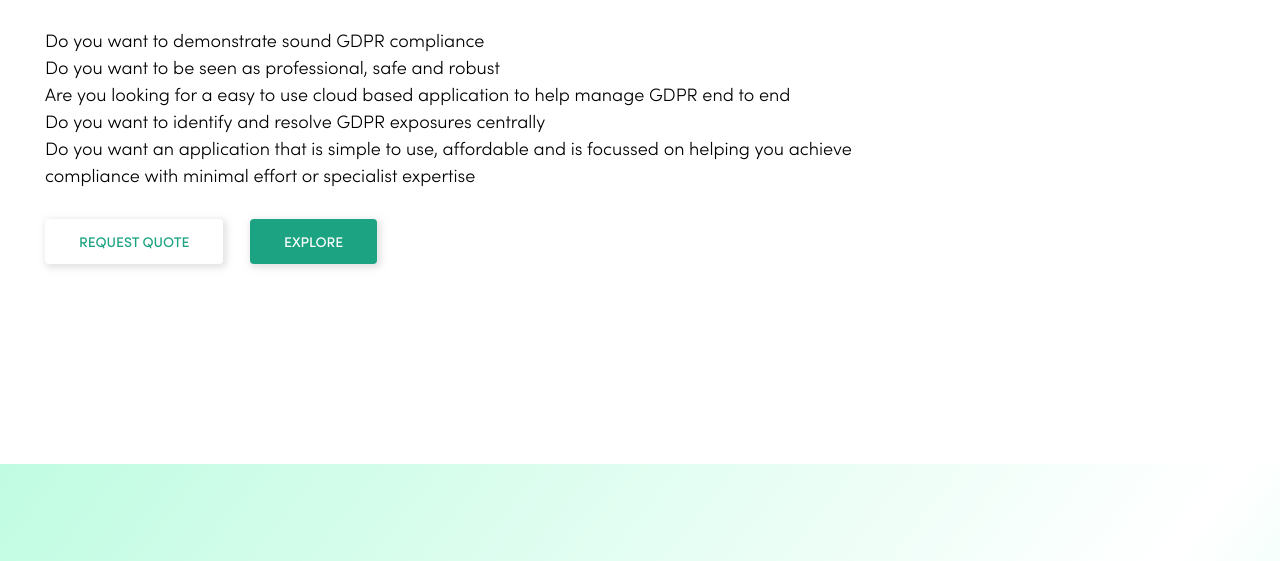
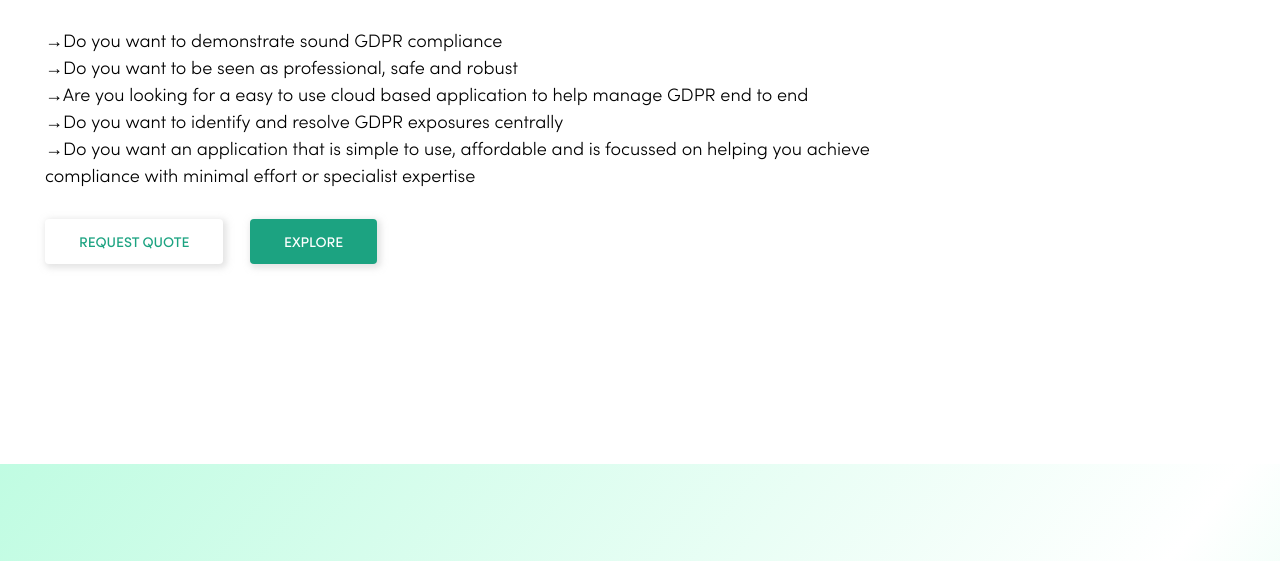
Before and after one commit to riskpin/rp.github.io, a plain HTML site: page index1.html in a window 1280 px wide. Shown: the part 236-797 px from the top of the page. Drawn offline with nearby package versions, Linux system fonts and the light colour scheme; a script that the page names is missing.

Commit message:
Update index1.html

```diff
--- a/index1.html
+++ b/index1.html
@@ -115,11 +115,11 @@
                 <div class="Cover__text">
                     <h1 class="Header Header--cover" data-aos="reveal-up" data-aos-duration="700" style="font-size: 35px;">GDPR Compliance Management for Start-Ups</h1>
                     <p class="Header--cover__description" data-aos="reveal-up" data-aos-duration="700" data-aos-delay="100">
-                         Do you want to demonstrate sound GDPR compliance
-                        <br /> Do you want to be seen as professional, safe and robust
-                        <br /> Are you looking for a easy to use cloud based application to help manage GDPR end to end
-                        <br /> Do you want to identify and resolve GDPR exposures centrally
-                        <br /> Do you want an application that is simple to use, affordable and is focussed on helping you achieve compliance with minimal effort or specialist expertise
+                         &#8594;Do you want to demonstrate sound GDPR compliance
+                        <br /> &#8594;Do you want to be seen as professional, safe and robust
+                        <br /> &#8594;Are you looking for a easy to use cloud based application to help manage GDPR end to end
+                        <br /> &#8594;Do you want to identify and resolve GDPR exposures centrally
+                        <br /> &#8594;Do you want an application that is simple to use, affordable and is focussed on helping you achieve compliance with minimal effort or specialist expertise
 
                     </p>
 
```
